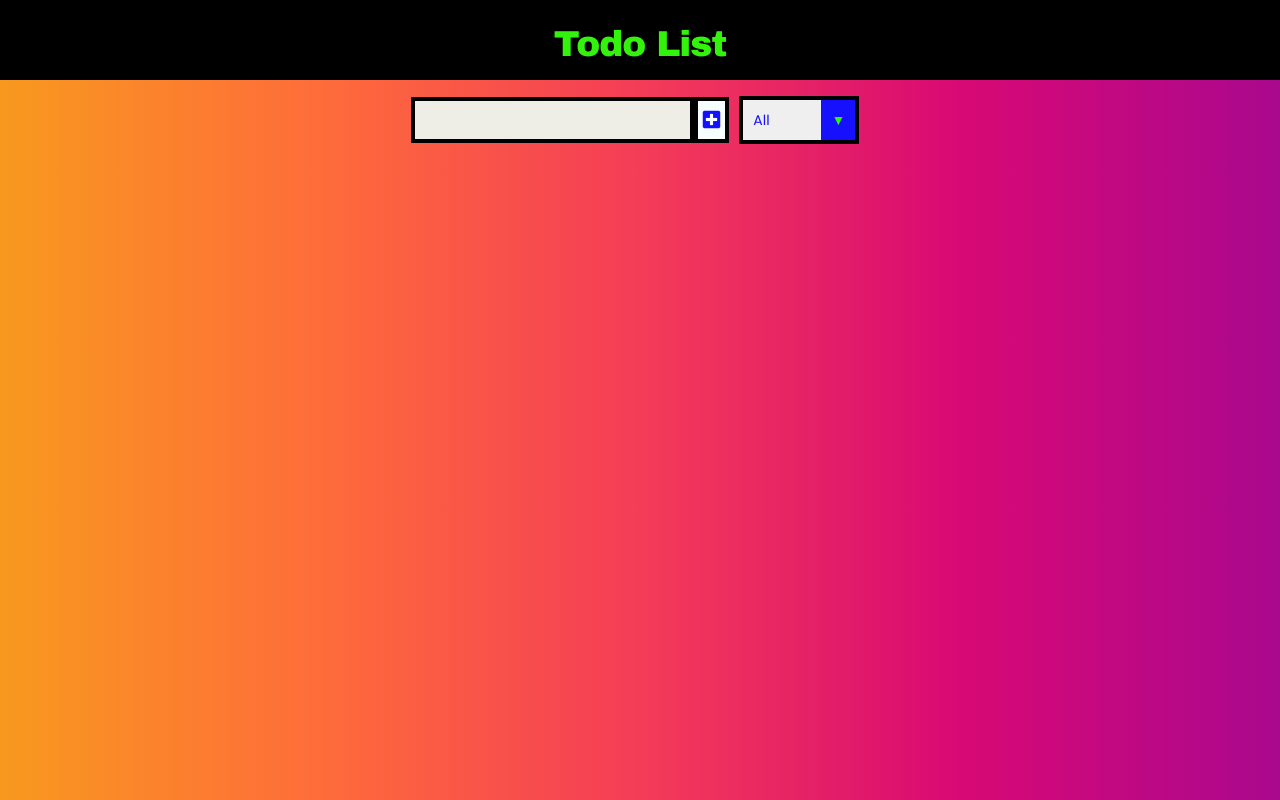
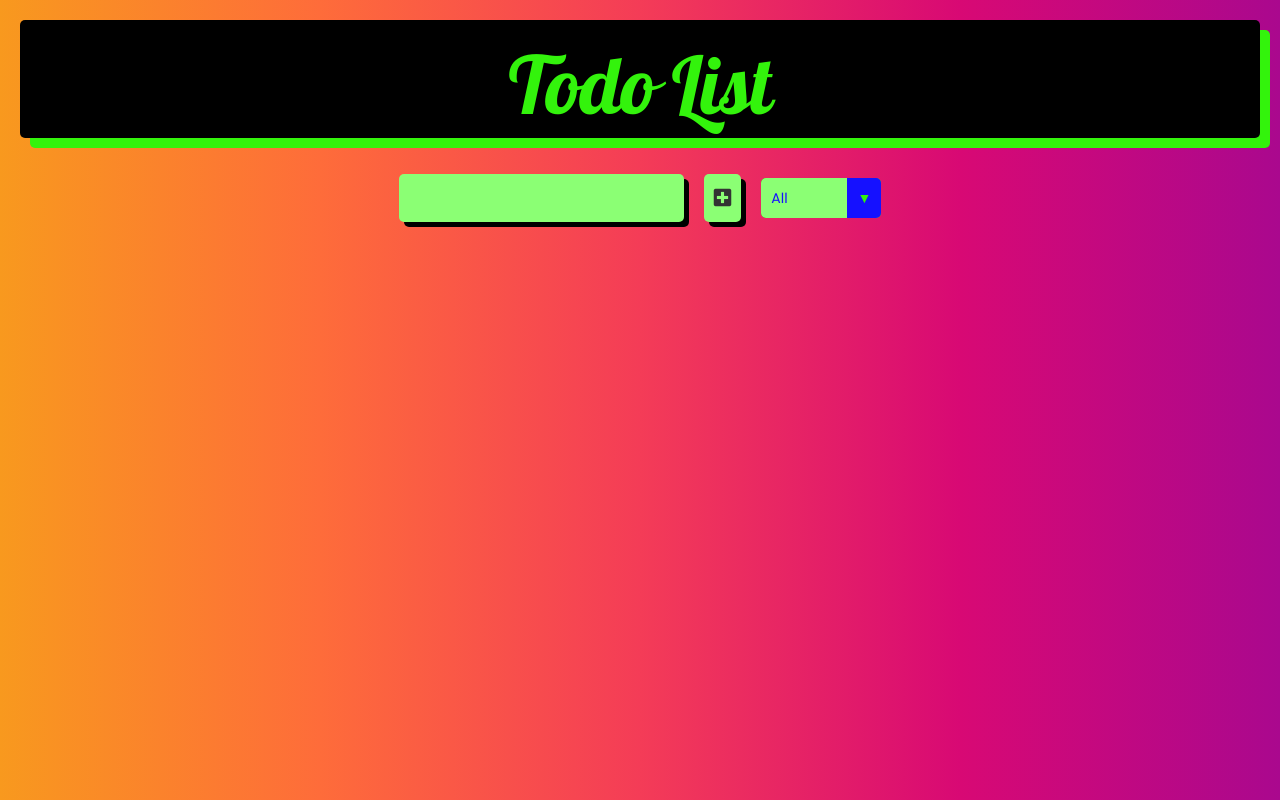
Before and after one commit to avinash201199/To-Do-List, a plain HTML site: page index.html in a window 1280 px wide. Drawn offline with nearby package versions, Linux system fonts and the light colour scheme.

Commit message:
updated UI

```diff
--- a/index.html
+++ b/index.html
@@ -19,7 +19,8 @@
   </head>
   <body>
     <header>
-      <h1>Todo List</h1>
+      <div class="main_heading"><h1>Todo List</h1> </div>
+
     </header>
     <form>
       <input type="text" class="todo-input" />
--- a/style.css
+++ b/style.css
@@ -1,4 +1,6 @@
-* {
+@import url('https://fonts.googleapis.com/css2?family=Lobster&display=swap');
+
+body {
     margin: 0;
     padding: 0;
     box-sizing: border-box;
@@ -9,12 +11,13 @@ body {
 }
 
 header {
-    font-family: "Arial Black", sans-serif;
-    font-size: 3em;
+
     letter-spacing: -1px;
     background-color: rgb(0, 0, 0);
     color: rgb(51, 243, 12);
+    border-radius: 10px;
     padding: 0%;
+    box-shadow: 10px 10px rgb(51, 243, 12);
 }
 
 header,
@@ -23,23 +26,25 @@ form {
     display: flex;
     justify-content: center;
     align-items: center;
+    margin: 2rem;
+
+    border-radius: 5px;
 }
 
 form input,
 form button {
-    padding: 0.5rem;
+    padding: 1rem;
+    margin: 1rem;
     font-size: 2rem;
-    border: 4px solid black;
-    background: #eeeee6;
+    outline: none;
+    background: rgb(139, 255, 116);
+    border-radius: 5px;
+    border: none;
+    box-shadow: 5px 5px black;
+
 }
 
-form button {
-    color: #1511ff;
-    background: #f7fffe;
-    cursor: pointer;
-    transition: all 0.3s ease;
-    border: 4px solid black;
-}
+
 
 form button:hover {
     background: #1511ff;
@@ -50,27 +55,37 @@ form button:hover {
     display: flex;
     justify-content: center;
     align-items: center;
+
 }
 
 .todo-list {
     min-width: 40%;
     list-style: none;
+
 }
 
 .todo {
     margin: 0.5rem;
-    background: #eff1ee;
+    background: rgb(139, 255, 116);
     font-size: 2rem;
     color: black;
     display: flex;
     justify-content: space-between;
     align-items: center;
     transition: all 0.5s ease;
-    border: 4px solid black;
+    outline: none;
+    border-radius: 5px;
+}
+
+
+.main_heading h1{
+    font-family: 'Lobster', cursive;
+    font-size: 8rem;
 }
 
 .filter-todo {
     padding: 1rem;
+
 }
 
 .todo li {
@@ -82,14 +97,16 @@ form button:hover {
     background: #153dec;
     color: #e0f70c;
     border: none;
-    padding: 1rem;
+    padding: 2rem;
     cursor: pointer;
     font-size: 1rem;
+
 }
 
 .complete-btn {
     background: rgb(165, 255, 21);
     color: black;
+
 }
 
 .todo-item {
@@ -123,6 +140,8 @@ select {
     box-shadow: none;
     border: 0 !important;
     background-image: none;
+    border-radius: 5px;
+    background-color:  rgb(139, 255, 116);
 }
 
 
@@ -132,16 +151,16 @@ select {
     margin: 1rem;
     position: relative;
     overflow: hidden;
-    background-color: rgb(245, 250, 244);
-    border: 4px solid black;
-}
-
-.select {
+    background-color: rgb(51, 243, 12);
+    outline: none;
     color: #1511ff;
     font-family: "Poppins", sans-serif;
     cursor: pointer;
     width: 12rem;
+    border-radius: 5px;
 }
+
+
 
 
 /* Arrow */
@@ -157,6 +176,7 @@ select {
     background: #1511ff;
     cursor: pointer;
     pointer-events: none;
+
 }
 
 
```
